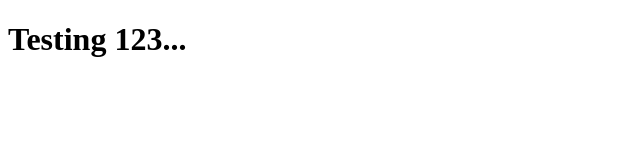
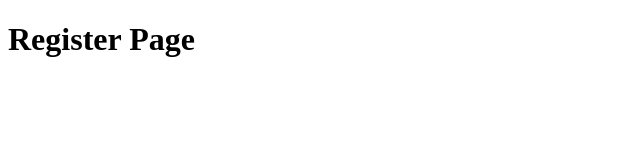
Before and after one commit to tydangelo18/pouch, a React (Create React App) app in the folder client/: page /register in a window 1280 px wide. Shown: the top 160 px of the page, without its empty margins (0-640 px from the left). Built offline with nearby package versions, Linux system fonts and the light colour scheme.

Commit message:
Created Routes in Parent Component for Register, Login and Home Page.
Signed-off-by: Ty D'Angelo <tydangelo18@gmail.com>

```diff
--- a/client/src/App.js
+++ b/client/src/App.js
@@ -1,9 +1,21 @@
+// React Router
+import { BrowserRouter as Router, Routes, Route } from "react-router-dom";
+
 import "./App.css";
+import Home from "./pages/Home";
+import Register from "./pages/Register";
+import Login from "./pages/Login";
 
 function App() {
   return (
     <div>
-      <h1>Testing 123...</h1>
+      <Router>
+        <Routes>
+          <Route exact path="/" element={<Home />} />
+          <Route exact path="/login" element={<Login />} />
+          <Route exact path="/register" element={<Register />} />
+        </Routes>
+      </Router>
     </div>
   );
 }
--- /dev/null
+++ b/client/src/pages/Home.js
@@ -0,0 +1,11 @@
+import React from "react";
+
+function Home() {
+  return (
+    <div>
+      <h1>Home Page</h1>
+    </div>
+  );
+}
+
+export default Home;
--- /dev/null
+++ b/client/src/pages/Login.js
@@ -0,0 +1,11 @@
+import React from "react";
+
+function Login() {
+  return (
+    <div>
+      <h1>Login Page</h1>
+    </div>
+  );
+}
+
+export default Login;
--- /dev/null
+++ b/client/src/pages/Register.js
@@ -0,0 +1,11 @@
+import React from "react";
+
+function Register() {
+  return (
+    <div>
+      <h1>Register Page</h1>
+    </div>
+  );
+}
+
+export default Register;
```
